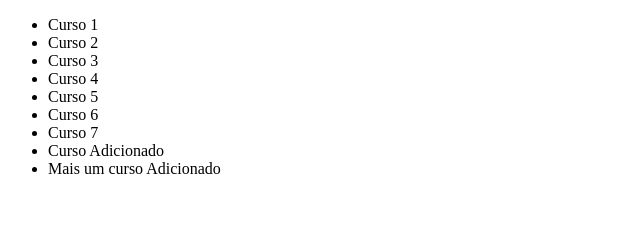
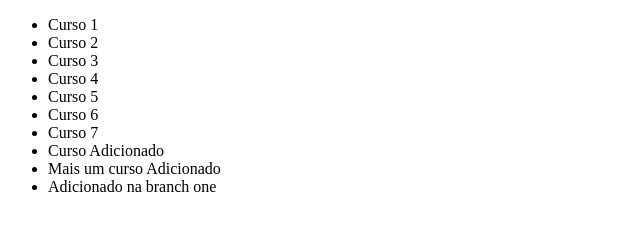
Before and after one commit to hugoodesa/gitAlura, a plain HTML site: page index.html in a window 1280 px wide. Shown: the whole page, without its empty margins (0-640 px from the left). Drawn offline with Linux system fonts and the light colour scheme.

Commit message:
adicionado a linha git branch one

```diff
--- a/index.html
+++ b/index.html
@@ -18,6 +18,8 @@
       <li>Curso Adicionado</li>
       <li>Mais um curso Adicionado</li>
 
+      <li>Adicionado na branch one</li>
+
       <!-- 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 -->
     </ul>
   </body>
```
